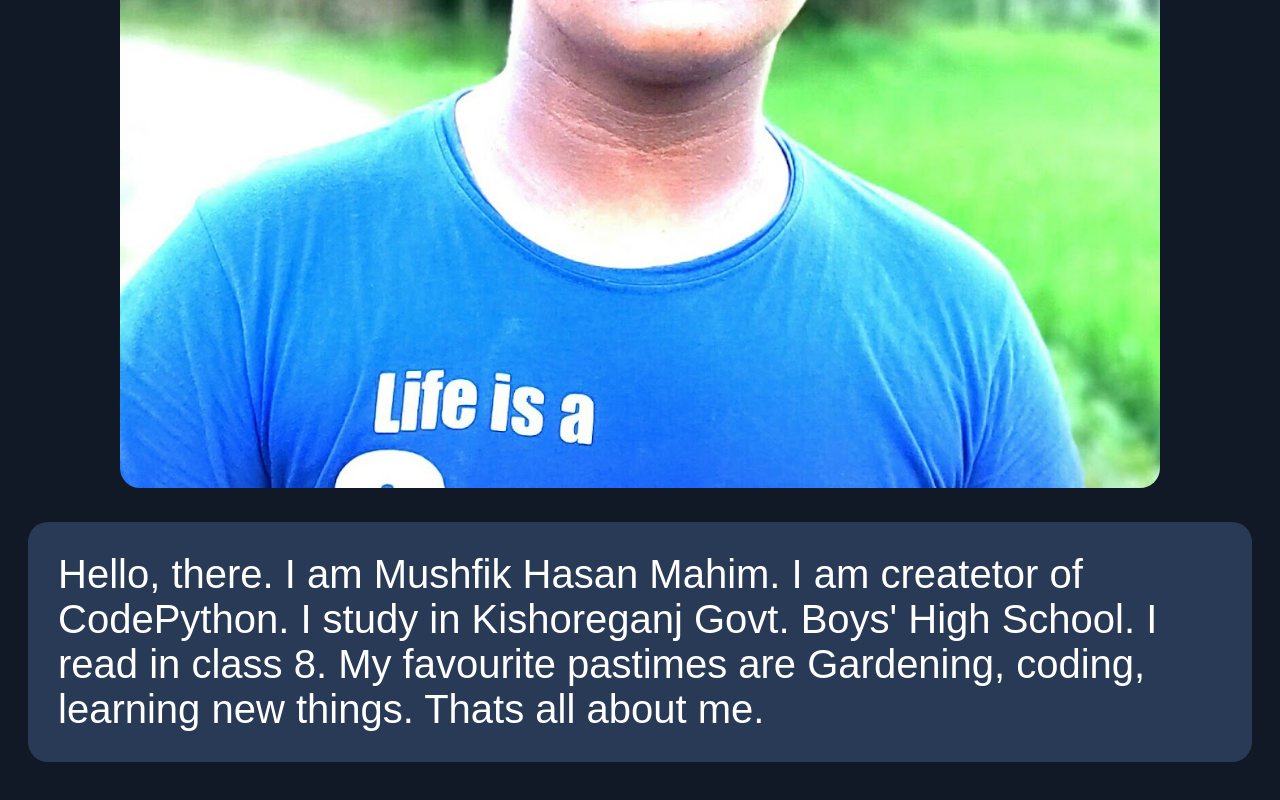
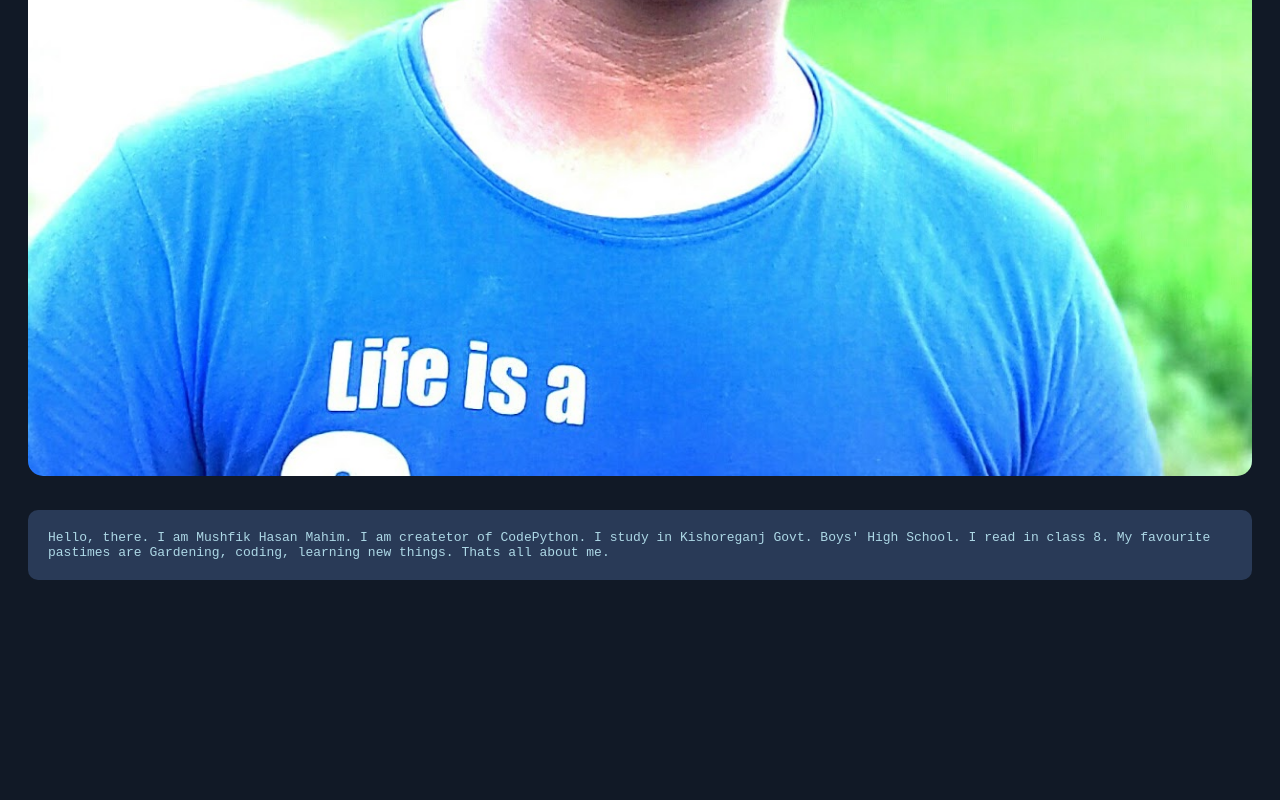
Before and after one commit to MushfikHasanMahim/code-python, a plain HTML site: page About-me.html in a window 1280 px wide. Shown: the part 908-1708 px from the top of the page. After the commit the page ends 1529 px from the top, so only its background shows below. Drawn offline with Linux system fonts and the light colour scheme.

Commit message:
Update About-me.html

```diff
--- a/About-me.html
+++ b/About-me.html
@@ -4,36 +4,35 @@
 								<title>
 												About Me
 								</title>
-								<meta name="viewport" content="width=device-width, initial-scale=1.0">
+								<meta name="viewport" content="width=device-width, initial-scale=1.0, shrink-to-fit=no" />
+								<meta charset="UTF-8">
 								<style>
 												h1{
 																text-align: center;
 																color: #dae6f0;
 																background: #293a57;
 																font-family: Times New Roman;
-
+																width: 90%;
 																padding: 20px;
 																border-radius: 20px;
-																font-size: 110px;
 
 
 												}
 												img{
 																margin-top: 20px;
-																width: 85%;
-																border-radius: 20px;
+																width: 100%;
+																border-radius: 15px;
 												}
 												div.box{
 																text-align: center;
 												}
 												p{
-																color: white;
-															 	margin-top:30px;
+															 margin-top:30px;
 																background: #293a57;
-																border-radius: 20px;
-													 			font-family: Arial;
-													 			padding: 30px;
-																font-size: 40px;
+																border-radius: 10px;
+													 		font-family: Monospace;
+													 		padding: 20px;
+													 		color: lightblue;
 												}
 												body{
 																background: #111926;
```
